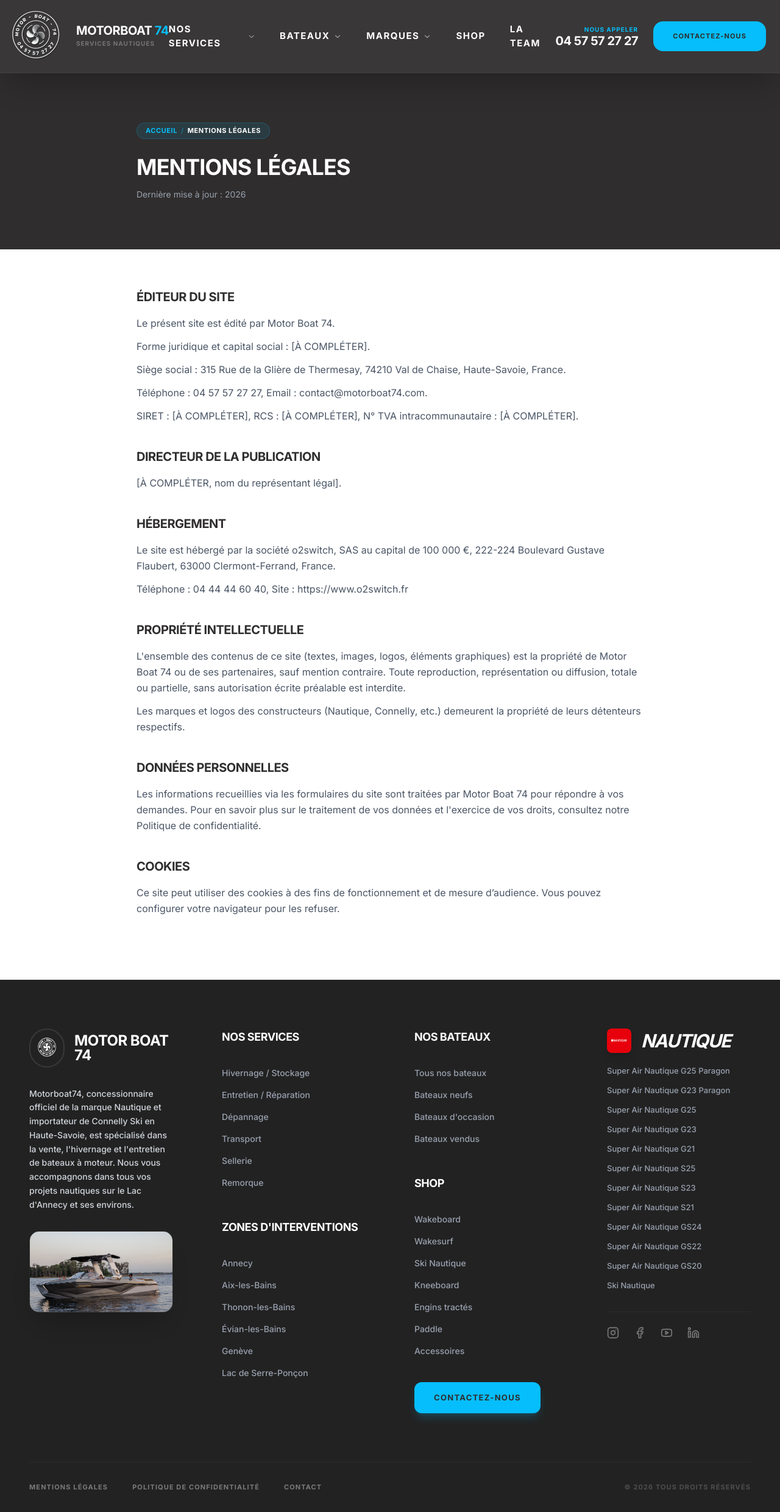
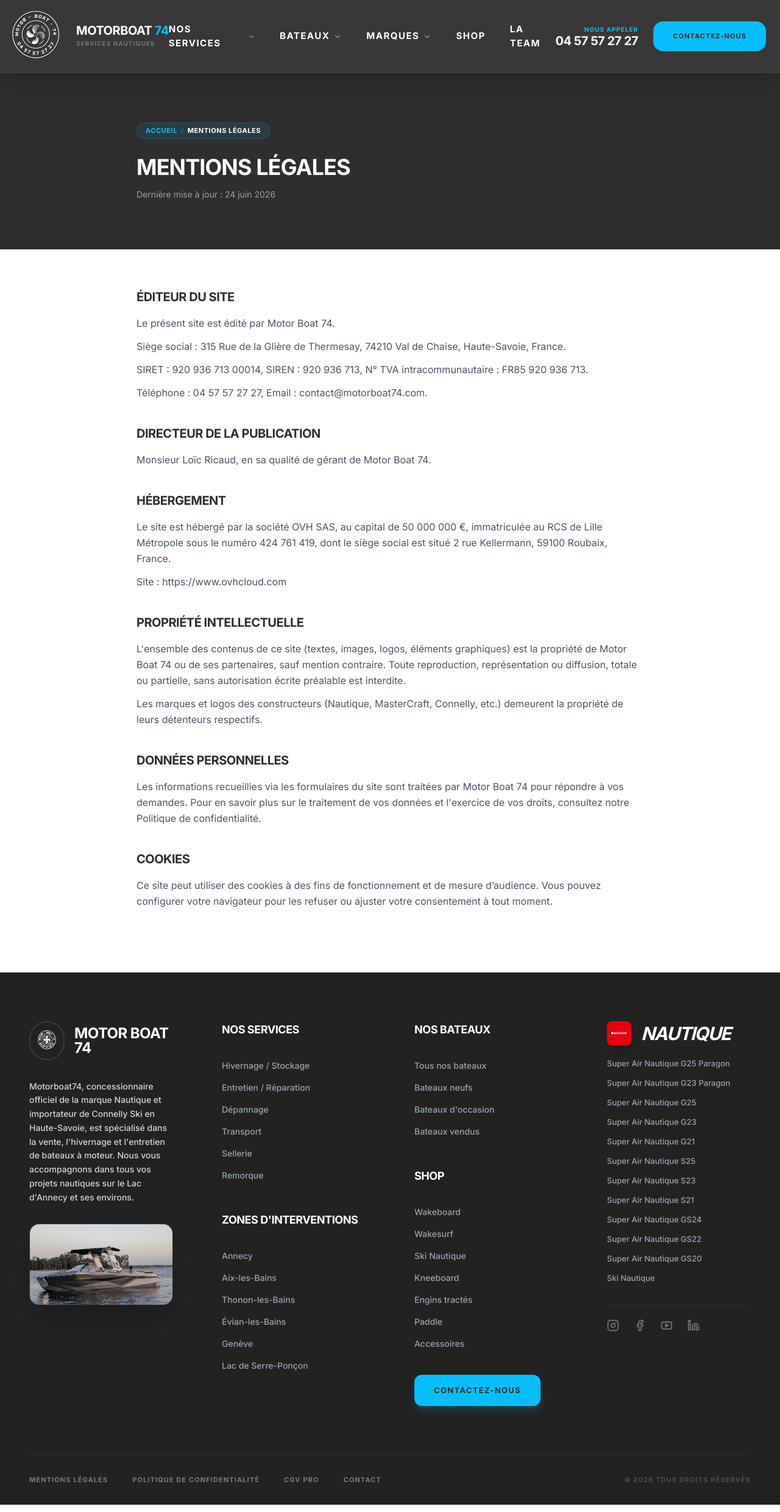
Before and after one commit to Ericfevrier/MB74-Site, a React (Vite) app: page /mentions-legales in a window 1280 px wide. Shown: the whole page at 61% size. Built offline with nearby package versions, Linux system fonts and the light colour scheme.

Commit message:
Legal : maj mentions legales (SIRET, gerant, hebergeur OVH) + politique de confidentialite (durees RGPD) + nouvelle page CGV Pro

```diff
--- a/src/App.tsx
+++ b/src/App.tsx
@@ -86,6 +86,7 @@ export default function App() {
               <Route path="/la-team" element={<TeamPage />} />
               <Route path="/mentions-legales" element={<LegalPage doc="mentions" />} />
               <Route path="/politique-de-confidentialite" element={<LegalPage doc="privacy" />} />
+              <Route path="/cgv-pro" element={<LegalPage doc="cgv" />} />
               <Route path="/:brandId/:modelId" element={<ModelPage />} />
               <Route path="*" element={<NotFound />} />
             </Routes>
--- a/src/components/Footer.tsx
+++ b/src/components/Footer.tsx
@@ -164,6 +164,7 @@ export function Footer() {
             {[
               { name: 'Mentions légales', path: '/mentions-legales' },
               { name: 'Politique de confidentialité', path: '/politique-de-confidentialite' },
+              { name: 'CGV Pro', path: '/cgv-pro' },
               { name: 'Contact', path: '/contact' },
             ].map((link) => (
               <Link key={link.name} to={link.path} className="text-[11px] font-bold uppercase tracking-widest text-white/40 hover:text-white transition-colors">
--- a/src/pages/LegalPage.tsx
+++ b/src/pages/LegalPage.tsx
@@ -10,34 +10,33 @@ const FULL_ADDRESS = `${SITE.addressStreet}, ${SITE.addressPostal} ${SITE.addres
 
 const MENTIONS: { title: string; updated: string; blocks: Block[] } = {
   title: 'Mentions légales',
-  updated: '2026',
+  updated: '24 juin 2026',
   blocks: [
     {
       h: 'Éditeur du site',
       p: [
         `Le présent site est édité par ${SITE.name}.`,
-        `Forme juridique et capital social : [À COMPLÉTER].`,
         `Siège social : ${FULL_ADDRESS}, ${SITE.addressRegion}, France.`,
+        `SIRET : 920 936 713 00014, SIREN : 920 936 713, N° TVA intracommunautaire : FR85 920 936 713.`,
         `Téléphone : ${SITE.phoneDisplay}, Email : ${SITE.email}.`,
-        `SIRET : [À COMPLÉTER], RCS : [À COMPLÉTER], N° TVA intracommunautaire : [À COMPLÉTER].`,
       ],
     },
     {
       h: 'Directeur de la publication',
-      p: ['[À COMPLÉTER, nom du représentant légal].'],
+      p: ['Monsieur Loïc Ricaud, en sa qualité de gérant de Motor Boat 74.'],
     },
     {
       h: 'Hébergement',
       p: [
-        'Le site est hébergé par la société o2switch, SAS au capital de 100 000 €, 222-224 Boulevard Gustave Flaubert, 63000 Clermont-Ferrand, France.',
-        'Téléphone : 04 44 44 60 40, Site : https://www.o2switch.fr',
+        'Le site est hébergé par la société OVH SAS, au capital de 50 000 000 €, immatriculée au RCS de Lille Métropole sous le numéro 424 761 419, dont le siège social est situé 2 rue Kellermann, 59100 Roubaix, France.',
+        'Site : https://www.ovhcloud.com',
       ],
     },
     {
       h: 'Propriété intellectuelle',
       p: [
         `L'ensemble des contenus de ce site (textes, images, logos, éléments graphiques) est la propriété de ${SITE.name} ou de ses partenaires, sauf mention contraire. Toute reproduction, représentation ou diffusion, totale ou partielle, sans autorisation écrite préalable est interdite.`,
-        'Les marques et logos des constructeurs (Nautique, Connelly, etc.) demeurent la propriété de leurs détenteurs respectifs.',
+        'Les marques et logos des constructeurs (Nautique, MasterCraft, Connelly, etc.) demeurent la propriété de leurs détenteurs respectifs.',
       ],
     },
     {
@@ -49,7 +48,7 @@ const MENTIONS: { title: string; updated: string; blocks: Block[] } = {
     {
       h: 'Cookies',
       p: [
-        'Ce site peut utiliser des cookies à des fins de fonctionnement et de mesure d’audience. Vous pouvez configurer votre navigateur pour les refuser.',
+        'Ce site peut utiliser des cookies à des fins de fonctionnement et de mesure d’audience. Vous pouvez configurer votre navigateur pour les refuser ou ajuster votre consentement à tout moment.',
       ],
     },
   ],
@@ -57,52 +56,140 @@ const MENTIONS: { title: string; updated: string; blocks: Block[] } = {
 
 const PRIVACY: { title: string; updated: string; blocks: Block[] } = {
   title: 'Politique de confidentialité',
-  updated: '2026',
+  updated: '24 juin 2026',
   blocks: [
     {
       h: 'Responsable du traitement',
       p: [
-        `${SITE.name}, ${FULL_ADDRESS}, ${SITE.addressRegion}, est responsable du traitement des données collectées sur ce site.`,
-        `Contact : ${SITE.phoneDisplay}, ${SITE.email}.`,
+        `${SITE.name}, ${FULL_ADDRESS}, ${SITE.addressRegion}, France, est responsable du traitement des données personnelles collectées sur ce site, conformément au Règlement Général sur la Protection des Données (RGPD, UE 2016/679) et à la loi Informatique et Libertés.`,
+        `Pour toute question relative à vos données : ${SITE.phoneDisplay}, ${SITE.email}.`,
       ],
     },
     {
       h: 'Données collectées',
-      p: ['Lorsque vous utilisez nos formulaires de contact ou de devis, nous collectons les informations suivantes :'],
-      ul: ['Nom et prénom', 'Adresse e-mail', 'Numéro de téléphone', 'Le contenu de votre message', 'Le service ou modèle concerné'],
+      p: ['Selon votre utilisation du site, nous sommes susceptibles de collecter :'],
+      ul: [
+        'Nom et prénom',
+        'Adresse e-mail et numéro de téléphone',
+        'Adresse postale',
+        'Le contenu de vos demandes (message, service ou modèle concerné)',
+        'Votre historique d’achats et de prestations (pièces, équipements, réparations, hivernage, transport)',
+        'Données de navigation : adresse IP et identifiants de mesure d’audience (Google Analytics)',
+      ],
     },
     {
       h: 'Finalités et base légale',
       p: [
-        'Vos données sont utilisées exclusivement pour répondre à vos demandes, établir un devis et assurer le suivi de la relation commerciale.',
-        'La base légale du traitement est votre consentement (formulaire) et l’intérêt légitime de l’entreprise à répondre à ses prospects et clients.',
+        'Vos données sont utilisées pour répondre à vos demandes, établir un devis, assurer le suivi de la relation commerciale et, le cas échéant, vous adresser nos communications.',
+        'Les bases légales mobilisées sont : l’exécution du contrat ou de mesures précontractuelles, votre consentement (newsletter, cookies non essentiels), l’intérêt légitime de l’entreprise et le respect de ses obligations légales.',
       ],
     },
     {
       h: 'Destinataires',
       p: [
-        `Les données sont destinées aux seuls services de ${SITE.name} et, le cas échéant, à son hébergeur technique (o2switch). Elles ne sont jamais vendues ni cédées à des tiers à des fins commerciales.`,
+        `Les données sont destinées aux seuls services de ${SITE.name} et à ses sous-traitants techniques (hébergeur, outil de mesure d’audience). Elles ne sont jamais vendues ni cédées à des tiers à des fins commerciales.`,
       ],
     },
     {
       h: 'Durée de conservation',
-      p: ['Vos données sont conservées le temps nécessaire au traitement de votre demande, puis archivées conformément aux durées légales (par défaut 3 ans à compter du dernier contact). [À ajuster selon votre politique interne.]'],
+      p: ['Vos données sont conservées pour les durées suivantes :'],
+      ul: [
+        'Clients : 5 ans à compter de la fin de la relation commerciale',
+        'Prospects : 2 ans à compter de la collecte ou du dernier contact',
+        'Abonnés à la newsletter : jusqu’au retrait de votre consentement',
+        'Cookies de mesure d’audience : 13 mois maximum',
+      ],
+    },
+    {
+      h: 'Cookies',
+      p: [
+        'Ce site utilise des cookies de fonctionnement (strictement nécessaires), de mesure d’audience (Google Analytics) et, le cas échéant, de ciblage publicitaire ou de partage sur les réseaux sociaux.',
+        'Les cookies de mesure d’audience et de publicité ne sont déposés qu’après recueil de votre consentement via le bandeau prévu à cet effet. Vous pouvez modifier votre choix à tout moment.',
+      ],
     },
     {
       h: 'Vos droits',
-      p: ['Conformément au RGPD, vous disposez des droits d’accès, de rectification, d’effacement, de limitation, d’opposition et de portabilité de vos données.'],
-      ul: [`Pour les exercer : ${SITE.email}`, 'En cas de litige, vous pouvez saisir la CNIL (www.cnil.fr).'],
-    },
-    {
-      h: 'Cookies',
-      p: ['Ce site limite l’usage des cookies au strict nécessaire au fonctionnement et à la mesure d’audience. Vous pouvez les refuser via les paramètres de votre navigateur.'],
+      p: ['Conformément au RGPD, vous disposez des droits d’accès, de rectification, d’effacement, de limitation, d’opposition, de portabilité de vos données et du droit de retirer votre consentement à tout moment.'],
+      ul: [`Pour les exercer : ${SITE.email}`, 'En cas de difficulté, vous pouvez introduire une réclamation auprès de la CNIL (www.cnil.fr).'],
     },
   ],
 };
 
-export function LegalPage({ doc }: { doc: 'mentions' | 'privacy' }) {
-  const data = doc === 'mentions' ? MENTIONS : PRIVACY;
-  const slug = doc === 'mentions' ? 'mentions-legales' : 'politique-de-confidentialite';
+const CGV: { title: string; updated: string; blocks: Block[] } = {
+  title: 'Conditions générales de vente (Pro)',
+  updated: '24 juin 2026',
+  blocks: [
+    {
+      h: 'Objet et champ d’application',
+      p: [
+        `Les présentes conditions générales de vente (CGV) régissent l’ensemble des ventes de produits et prestations conclues entre ${SITE.name}, SIRET 920 936 713 00014, dont le siège est situé ${FULL_ADDRESS} (le « Vendeur »), et tout acheteur agissant à des fins professionnelles (le « Client »).`,
+        'Elles s’appliquent aux commandes passées en magasin, par téléphone, par e-mail ou à distance. Toute commande implique l’acceptation sans réserve des présentes CGV, qui prévalent sur les conditions d’achat du Client.',
+      ],
+    },
+    {
+      h: 'Qualité du Client professionnel',
+      p: [
+        'Le Client déclare être âgé d’au moins 18 ans, disposer de la pleine capacité juridique et agir dans le cadre de son activité professionnelle principale ou accessoire. Les présentes CGV ne s’appliquent pas aux ventes conclues avec des consommateurs.',
+      ],
+    },
+    {
+      h: 'Prix et conditions de paiement',
+      p: [
+        'Les prix sont exprimés en euros, hors taxes (HT) et toutes taxes comprises (TTC). Sauf accord particulier, le règlement intervient à 30 jours à compter de la date de facture, par carte bancaire, virement ou prélèvement.',
+        'Conformément aux articles L.441-10 et suivants du Code de commerce, tout retard de paiement entraîne de plein droit des pénalités calculées sur la base du taux de refinancement le plus récent de la BCE majoré de 10 points, ainsi qu’une indemnité forfaitaire pour frais de recouvrement de 40 €.',
+      ],
+    },
+    {
+      h: 'Réserve de propriété et transfert des risques',
+      p: [
+        'Le Vendeur conserve la propriété des produits vendus jusqu’au paiement intégral du prix. Le transfert des risques intervient quant à lui dès la livraison ou le retrait des produits par le Client.',
+      ],
+    },
+    {
+      h: 'Livraison et retrait',
+      p: [
+        'La livraison est assurée en France métropolitaine et dans les territoires d’outre-mer. Le retrait en magasin est gratuit et possible pendant 30 jours à compter de la confirmation de mise à disposition.',
+        'Les délais de livraison sont communiqués à titre indicatif ; un retard ne saurait ouvrir droit à pénalité, indemnité, ni annulation de la commande.',
+      ],
+    },
+    {
+      h: 'Garantie des vices cachés',
+      p: [
+        'La garantie s’applique aux seuls produits régulièrement détenus et non périmés, à l’exclusion des conditions d’usage anormales. Les remèdes sont limités, au choix du Vendeur, au remplacement, à la réparation ou à l’émission d’un avoir, à l’exclusion de tout remboursement ou résolution du contrat.',
+      ],
+    },
+    {
+      h: 'Limitation de responsabilité',
+      p: [
+        'Le Vendeur ne saurait être tenu responsable des dommages indirects, pertes de profit ou préjudices commerciaux. En tout état de cause, sa responsabilité est plafonnée au montant effectivement réglé pour le produit ou la prestation concerné(e).',
+      ],
+    },
+    {
+      h: 'Force majeure',
+      p: [
+        'Les obligations des parties sont suspendues en cas de survenance d’un événement de force majeure échappant à leur contrôle raisonnable (grève, catastrophe naturelle, épidémie, etc.). Si l’empêchement se prolonge au-delà de 30 jours, le contrat est résolu de plein droit.',
+      ],
+    },
+    {
+      h: 'Droit applicable et litiges',
+      p: [
+        'Les présentes CGV sont soumises au droit français. Préalablement à toute action, les parties s’engagent à rechercher une solution amiable pendant 30 jours.',
+        'À défaut d’accord, tout litige relève de la compétence exclusive du Tribunal de commerce d’Annecy.',
+      ],
+    },
+  ],
+};
+
+const DOCS = { mentions: MENTIONS, privacy: PRIVACY, cgv: CGV } as const;
+const SLUGS = {
+  mentions: 'mentions-legales',
+  privacy: 'politique-de-confidentialite',
+  cgv: 'cgv-pro',
+} as const;
+
+export function LegalPage({ doc }: { doc: 'mentions' | 'privacy' | 'cgv' }) {
+  const data = DOCS[doc];
+  const slug = SLUGS[doc];
 
   useEffect(() => {
     window.scrollTo(0, 0);
```
